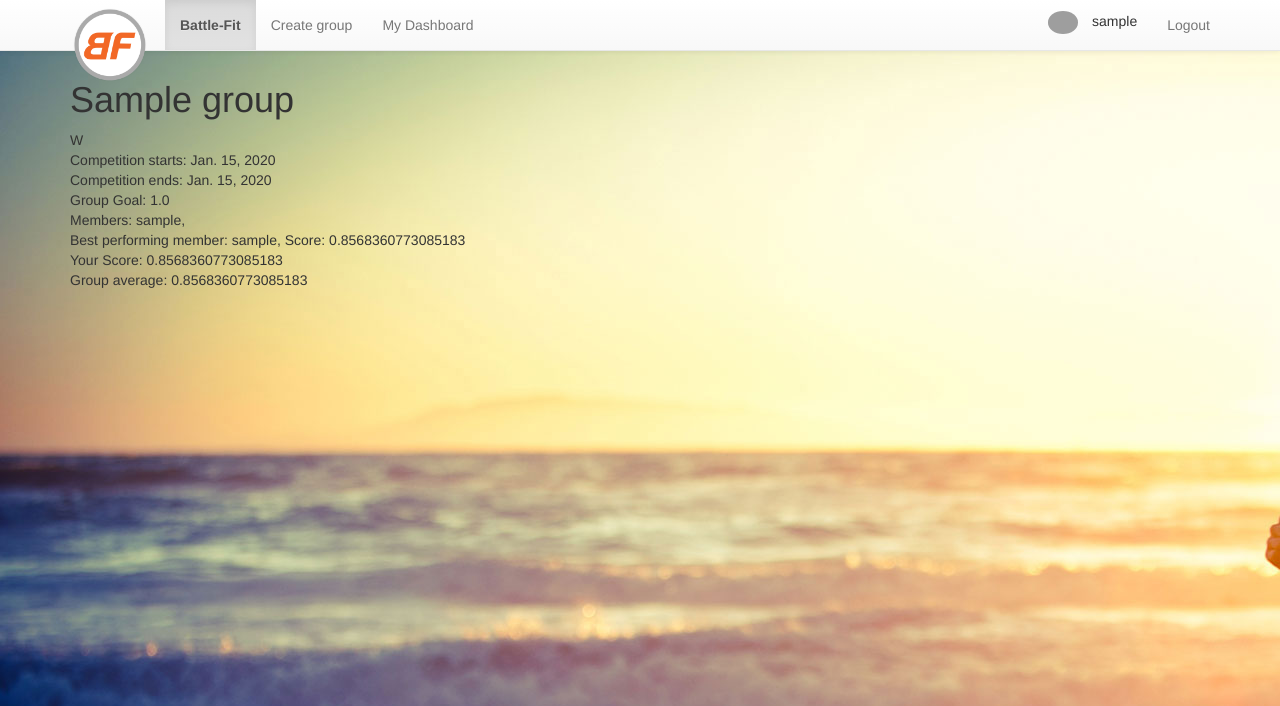
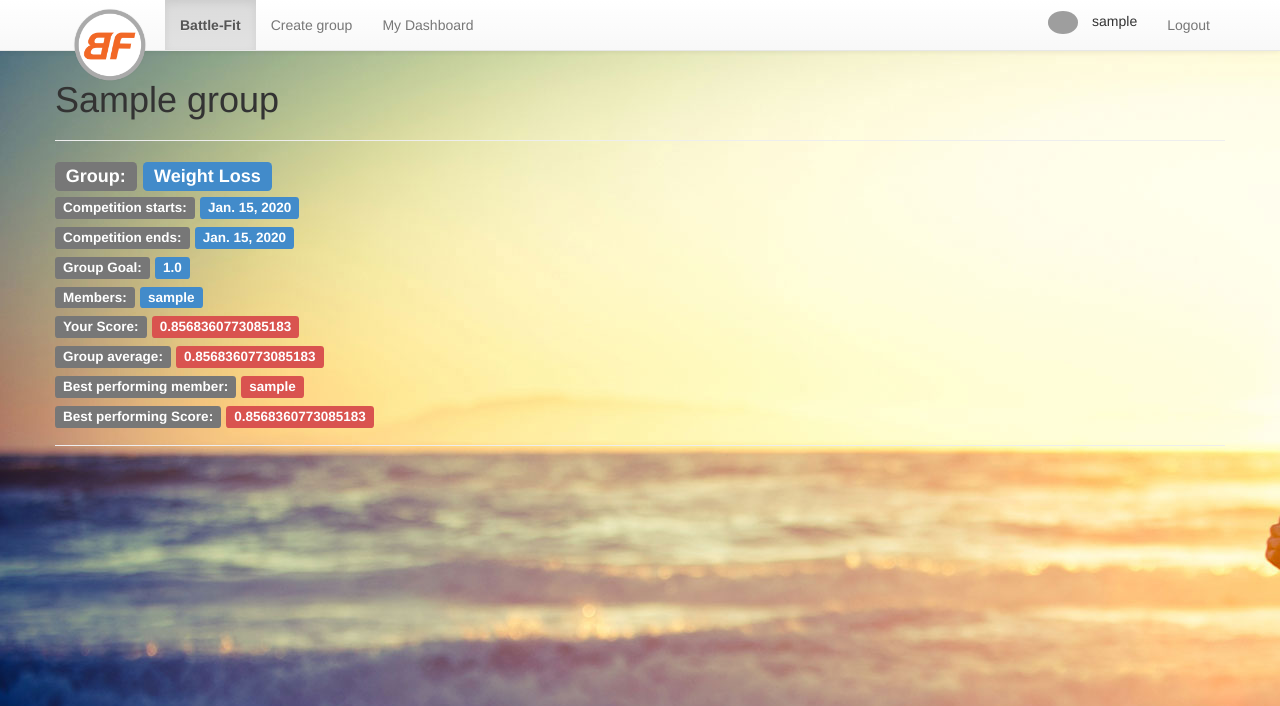
Before and after one commit to JohannaMW/battlefit, a Django app: page /group/1/ in a window 1280 px wide. Shown: the top 706 px of the page. Run offline with Django 3.2, Linux system fonts and the light colour scheme; a user stored in the database is signed in; tables that the repository leaves empty hold one stand-in row (values such as "Sample post"); some libraries are stand-ins or nearby versions; grey boxes are pictures that could not be loaded.

Commit message:
group page styling

```diff
--- a/fithack/templates/group.html
+++ b/fithack/templates/group.html
@@ -1,19 +1,56 @@
 {% extends 'base.html' %}
-
+{% load staticfiles %}
 {% block content %}
 
+<div class="row">
 <h1>{{ group.name }}</h1>
-{{ group.category }}<br>
-Competition starts:  {{ group.start_date }}<br>
-Competition ends: {{ group.end_date }}<br>
-Group Goal: {{ group.goal }}<br>
-    Members:
+<hr>
+<h3><span class="label label-default">Group:</span>
+<span class="label label-primary">{{ group.get_category_display }}</span></h3>
+
+<h4>
+    <span class="label label-default">Competition starts:</span>
+    <span class="label label-primary">{{ group.start_date }}</span>
+</h4>
+<h4>
+    <span class="label label-default">Competition ends:</span>
+    <span class="label label-primary">{{ group.end_date }}</span>
+</h4>
+<h4>
+    <span class="label label-default">Group Goal:</span>
+    <span class="label label-primary">{{ group.goal }}</span>
+</h4>
+<h4>
+    <span class="label label-default">Members:</span>
     {% for member in group.member.all %}
-    {{ member.username }},
-    {% endfor %}<br>
-Best performing member: {{ winner_name }}, Score: {{ winner_score }}<br>
+    <span class="label label-primary">{{ member.username }}</span>
+    {% endfor %}
+</h4>
 
-Your Score: {{ score }}<br>
-Group average: {{ group_avg }}
 
+{#    {% for member in group.member.all %}#}
+{#    {{ member.username }} <br>#}
+{#    {% endfor %}<br>#}
+
+<h4>
+    <span class="label label-default">Your Score:</span>
+    <span class="label label-danger">{{ score }}</span>
+</h4>
+<h4>
+    <span class="label label-default">Group average:</span>
+    <span class="label label-danger">{{ group_avg }}</span>
+</h4>
+<h4>
+    <span class="label label-default">Best performing member:</span>
+    <span class="label label-danger">{{ winner_name }}</span>
+</h4>
+<h4>
+    <span class="label label-default">Best performing Score:</span>
+    <span class="label label-danger">{{ winner_score }}</span>
+</h4>
+
+<hr>
+
+
+</div>
 {% endblock %}
```
